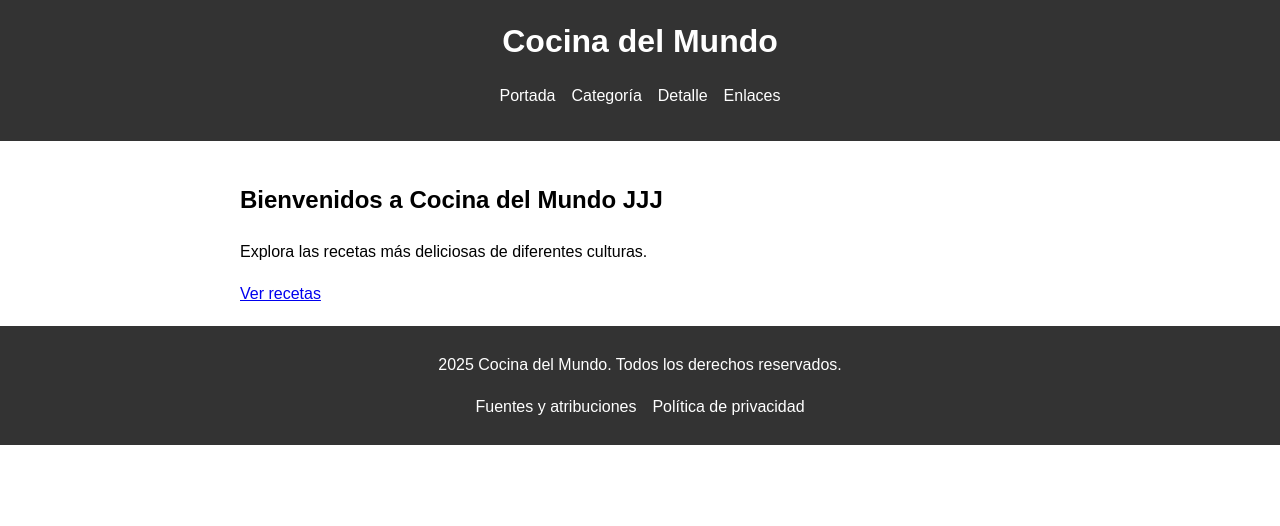
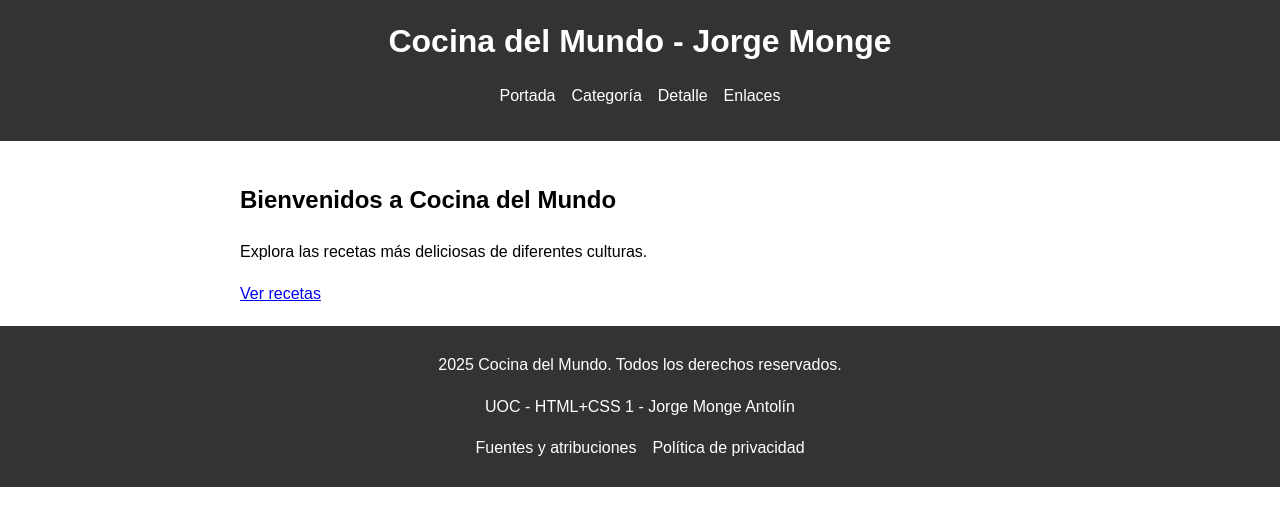
Before and after one commit to JorgeMongeA/proyecto-pec2, a website built with Parcel: page src/index.html in a window 1280 px wide. Built offline with nearby package versions, Linux system fonts and the light colour scheme.

Commit message:
avanzando

```diff
--- a/src/includes/footer.html
+++ b/src/includes/footer.html
@@ -1,5 +1,6 @@
 <footer>
   <p>2025 Cocina del Mundo. Todos los derechos reservados.</p>
+  <p>UOC - HTML+CSS 1 - Jorge Monge Antolín</p>
   <nav aria-label="Enlaces útiles">
     <ul>
       <li><a href="#">Fuentes y atribuciones</a></li>
--- a/src/includes/header.html
+++ b/src/includes/header.html
@@ -1,5 +1,5 @@
 <header>
-  <h1>Cocina del Mundo</h1>
+  <h1>Cocina del Mundo - Jorge Monge</h1>
   <nav aria-label="Navegación principal">
     <ul>
       <li><a href="index.html">Portada</a></li>
--- a/src/index.html
+++ b/src/index.html
@@ -3,7 +3,7 @@
 <head>
   <meta charset="UTF-8">
   <meta name="viewport" content="width=device-width, initial-scale=1.0">
-  <title>Portada - Cocina del Mundo Jorge Monge Antolín</title>
+  <title>Portada - Cocina del Mundo - Jorge Monge Antolín</title>
   <!-- Enlaza el archivo CSS que será procesado con PostCSS (y Autoprefixer añadirá los prefijos necesarios) -->
   <link rel="stylesheet" href="./assets/css/styles.css">
 </head>
@@ -15,9 +15,9 @@
 
   <!-- Contenido principal de la página -->
   <main id="main-content">
-    <h2>Bienvenidos a Cocina del Mundo JJJ</h2>
+    <h2>Bienvenidos a Cocina del Mundo</h2>
     <p>Explora las recetas más deliciosas de diferentes culturas.</p>
-    <!-- Botón que lleva a la página de categoría -->
+    <p></p>
     <a href="categoria.html" class="btn">Ver recetas</a>
   </main>
 
```
